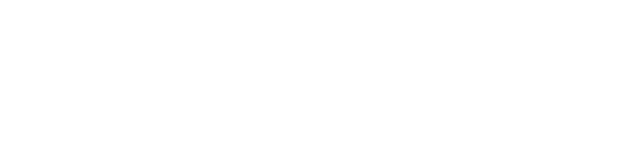
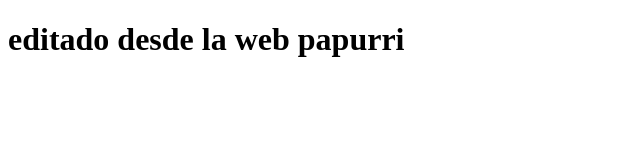
Before and after one commit to Juantrrs08/Juantrrs.github.io, a plain HTML site: page index.html in a window 1280 px wide. Shown: the whole page, without its empty margins (0-640 px from the left). Drawn offline with Linux system fonts and the light colour scheme.

Commit message:
editado desde la web

```diff
--- a/index.html
+++ b/index.html
@@ -3,9 +3,9 @@
 <head>
     <meta charset="UTF-8">
     <meta name="viewport" content="width=device-width, initial-scale=1.0">
-    <title>Documento</title>
+    <title>Documento editado desde la web</title>
 </head>
 <body>
-
+    <h1>editado desde la web papurri</h1>
 </body>
 </html>
```
